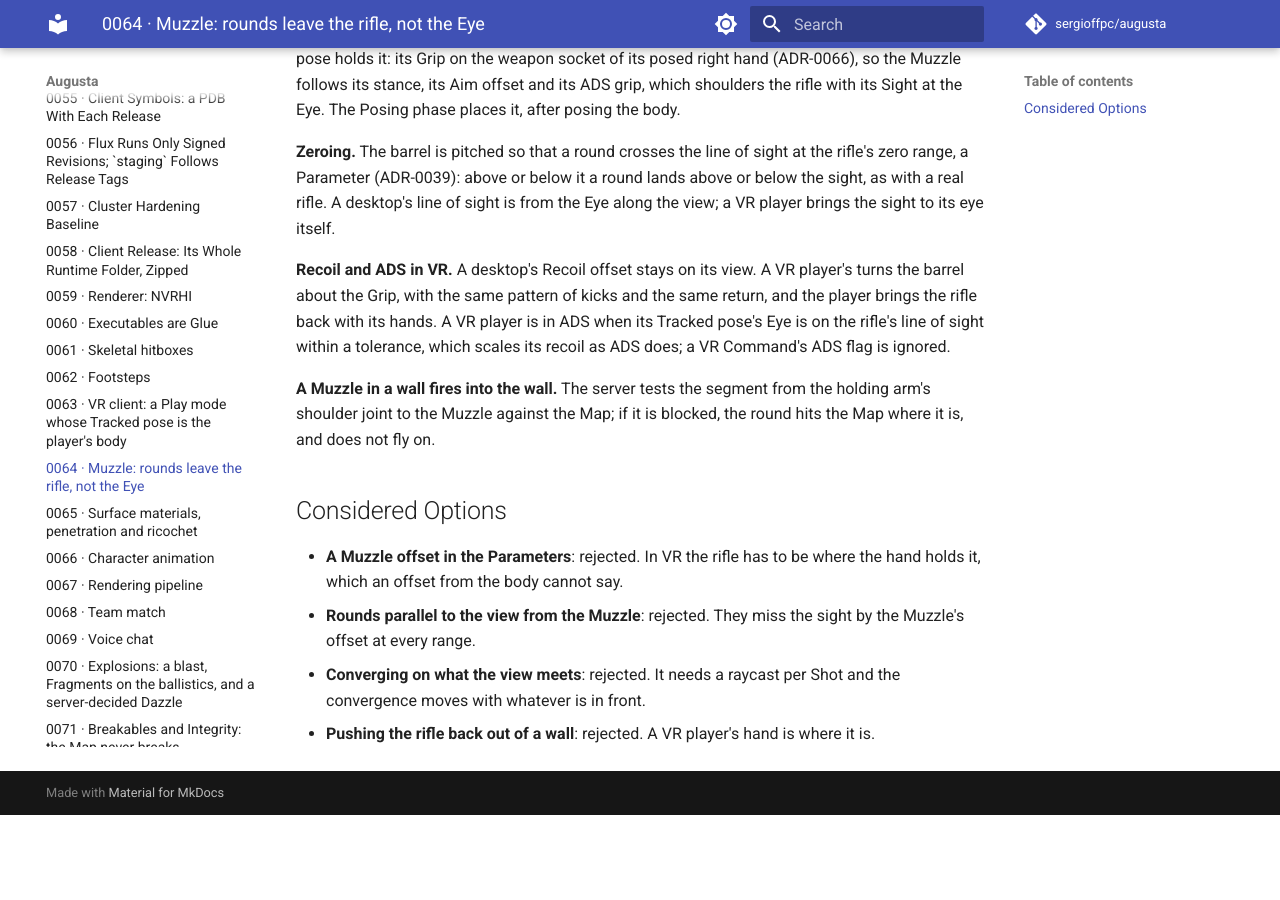
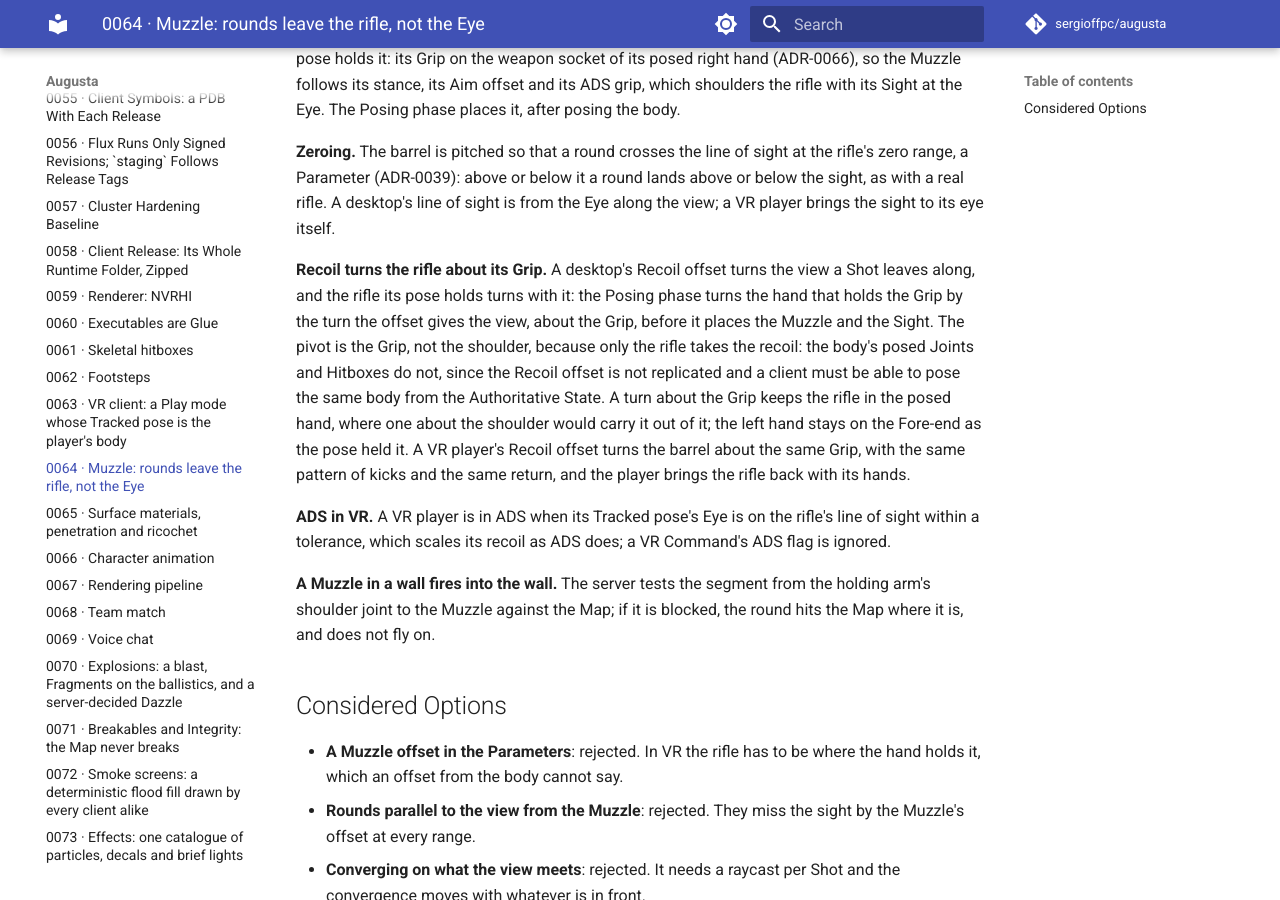
Before and after one commit to sergioffpc/augusta, an MkDocs documentation site: the page built from docs/adr/0064-muzzle.md, in a window 1280 px wide and 900 px high, scrolled down 626 px. Built offline with MkDocs 1.6.1 and Material for MkDocs 9.7.7, drawn with Linux system fonts in a browser that asks for light colours; comment, search, counter and statistics services are not loaded; before the commit the page ends 1441 px from its top, so only the background shows below that.

Commit message:
feat(simulation): the held rifle turns about its Grip by the Recoil offset
After holding the rifle, Posing turns the hand that holds its Grip by the
turn the shooter's Recoil offset gives its view (weapon::Recoiled), about
the Grip, before it places the Muzzle and the Sight: a kick points the
barrel the way the round leaves. The body's posed Joints and Hitboxes do
not take the recoil, which is not replicated, so a client poses the same
body. ADR-0064 states the Grip as the pivot and why.

Co-Authored-By: Claude Opus 5.5 <noreply@anthropic.com>

```diff
--- a/docs/adr/0064-muzzle.md
+++ b/docs/adr/0064-muzzle.md
@@ -33,12 +33,22 @@ the rifle's zero range, a Parameter (ADR-0039): above or below it a round lands
 above or below the sight, as with a real rifle. A desktop's line of sight is
 from the Eye along the view; a VR player brings the sight to its eye itself.
 
-**Recoil and ADS in VR.** A desktop's Recoil offset stays on its view. A VR
-player's turns the barrel about the Grip, with the same pattern of kicks and the
-same return, and the player brings the rifle back with its hands. A VR player is
-in ADS when its Tracked pose's Eye is on the rifle's line of sight within a
-tolerance, which scales its recoil as ADS does; a VR Command's ADS flag is
-ignored.
+**Recoil turns the rifle about its Grip.** A desktop's Recoil offset turns the
+view a Shot leaves along, and the rifle its pose holds turns with it: the Posing
+phase turns the hand that holds the Grip by the turn the offset gives the view,
+about the Grip, before it places the Muzzle and the Sight. The pivot is the
+Grip, not the shoulder, because only the rifle takes the recoil: the body's
+posed Joints and Hitboxes do not, since the Recoil offset is not replicated and
+a client must be able to pose the same body from the Authoritative State. A turn
+about the Grip keeps the rifle in the posed hand, where one about the shoulder
+would carry it out of it; the left hand stays on the Fore-end as the pose held
+it. A VR player's Recoil offset turns the barrel about the same Grip, with the
+same pattern of kicks and the same return, and the player brings the rifle back
+with its hands.
+
+**ADS in VR.** A VR player is in ADS when its Tracked pose's Eye is on the
+rifle's line of sight within a tolerance, which scales its recoil as ADS does; a
+VR Command's ADS flag is ignored.
 
 **A Muzzle in a wall fires into the wall.** The server tests the segment from
 the holding arm's shoulder joint to the Muzzle against the Map; if it is
```
Also changed, not shown: GLOSSARY.md (+5 -4 lines), 5 other files.
